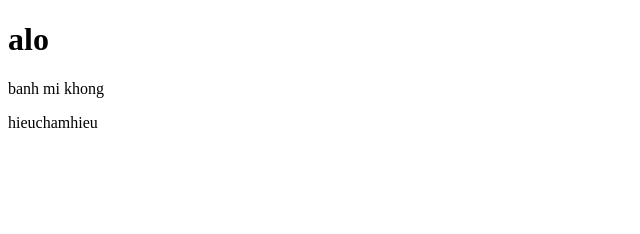
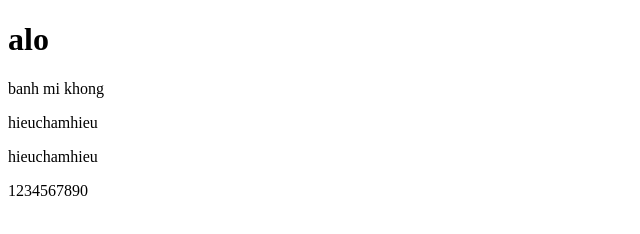
Before and after one commit to 26a4041207-svg/BAKERY, a plain HTML site: page chitietsanpham.html in a window 1280 px wide. Shown: the whole page, without its empty margins (0-640 px from the left). Drawn offline with Linux system fonts and the light colour scheme.

Commit message:
update ctsp

```diff
--- a/chitietsanpham.html
+++ b/chitietsanpham.html
@@ -9,6 +9,8 @@
     <h1>alo</h1>
     <p>banh mi khong</p>
     <h>hieuchamhieu</h>
+    <p>hieuchamhieu</p>
+    <p>1234567890</p>
 
 
 </body>
```
